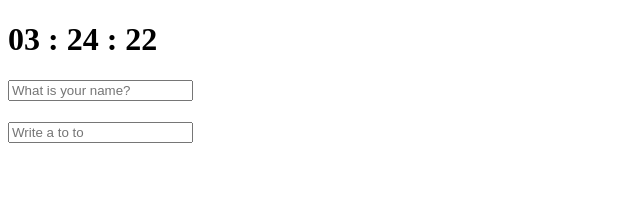
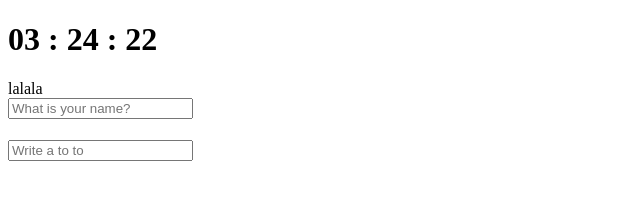
Before and after one commit to Jeonneung/project3, a plain HTML site: page index.html in a window 1280 px wide. Shown: the whole page, without its empty margins (0-640 px from the left). Drawn offline with Linux system fonts and the light colour scheme.

Commit message:
practice

```diff
--- a/index.html
+++ b/index.html
@@ -10,6 +10,7 @@
     <div class = "js-clock">
         <h1>00:00</h1>
     </div>
+    <div>lalala</div>
     <form class = "js-form form">
         <input type = "text" placeholder = "What is your name?"/>
     </form>
```
